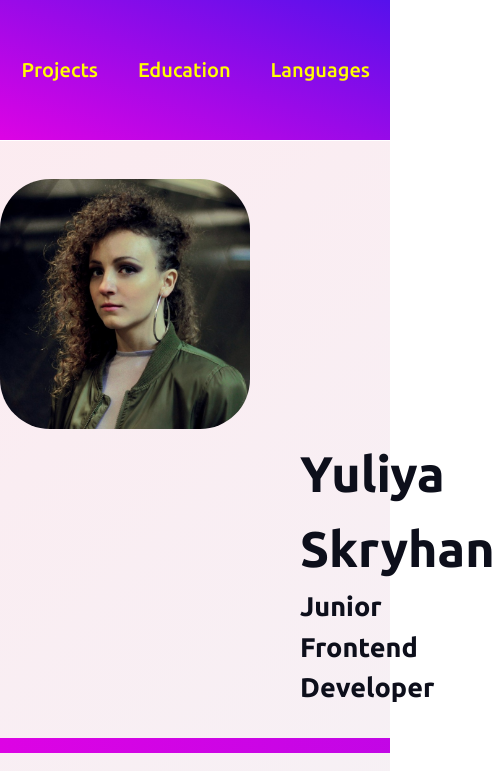
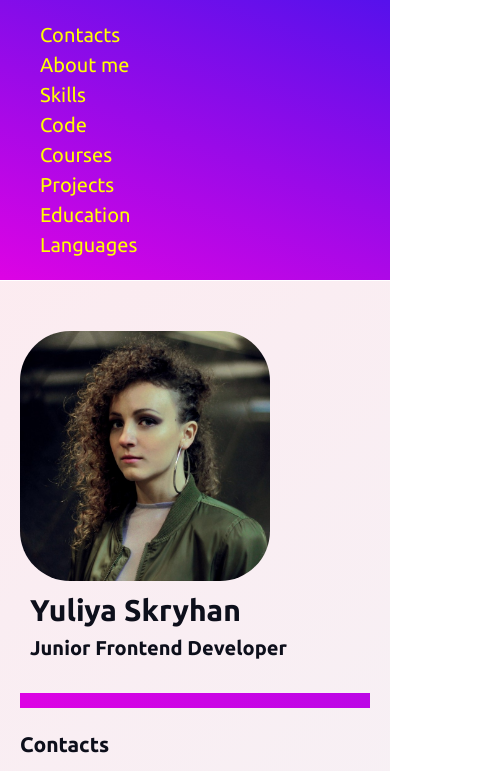
Before and after one commit to CurlyWitch/rsschool-cv, a plain HTML site: page index.html in a window 390 px wide. Shown: the top 771 px of the page, 495 px wide, since content can reach past the window. Drawn offline with Linux system fonts and the light colour scheme.

Commit message:
feat: added page adaptability, added link to cv

```diff
--- a/index.html
+++ b/index.html
@@ -85,10 +85,13 @@ function multiply(a, b){
             </section>
             <section id="projects" class="section">
                 <h3 class="section-title">Projects</h3>
+                <ul>
+                    <li><a class="colored-link" href="https://curlywitch.github.io/rsschool-cv/">CV</a></li>
+                </ul>
             </section>
             <section id="education" class="section">
                 <h3 class="section-title">Education</h3>
-                <br>Belarusian State University of Culture and Arts.<br/>Faculty of Musical Arts, Сomputer arrangement.</p>
+                <p>Belarusian State University of Culture and Arts.<br/>Faculty of Musical Arts, Сomputer arrangement.</p>
             </section>
             <section id="languages" class="section">
                 <h3 class="section-title">Languages</h3>
--- a/style.css
+++ b/style.css
@@ -64,7 +64,6 @@ h2 {
 
 .nav-link:hover {
     color: black;
-    box-shadow: 0 15px 10px -10px rgba(0, 0, 0, 0.3), 0 1px 0px rgba(0, 0, 0, 0.1);
 }
 
 .colored-link {
@@ -129,8 +128,48 @@ h2 {
     float: right;
 }
 
+@media (max-width: 1500px) {
+    .main {
+        padding: 20px;
+    }
+}
+
+@media (max-width: 1000px) {
+    .nav-link {
+        line-height: 30px;
+        color: white;
+        font-size: 20px;
+        text-decoration: none;
+        transition: .3s;
+        font-weight: 400;
+        color: yellow;
+    }
+    .nav-list {
+        display: block;
+        justify-content: flex-end;
+        align-items: center;
+        list-style: none;
+        margin: 0;
+        padding: 20px;
+    }
+}
+
+
 @media (max-width: 768px) {
     .section {
         width: 100%;
     }
+
+    .section-profile .profile-information{
+        margin-left: 10px;
+        width: 100%;
+    }
+
+    h1 {
+        font-size: 30px;
+    }
+
+    h2 {
+        font-size: 20px;
+    }
 }
```
